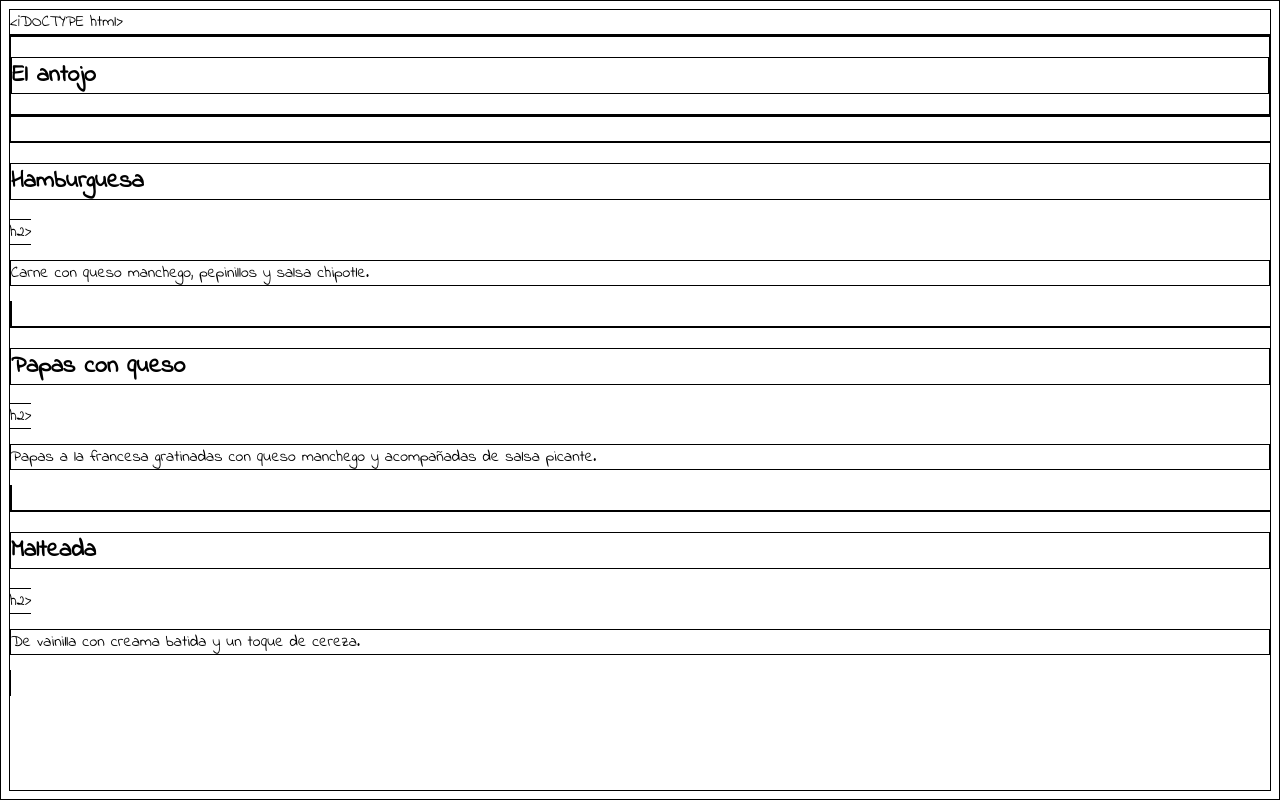
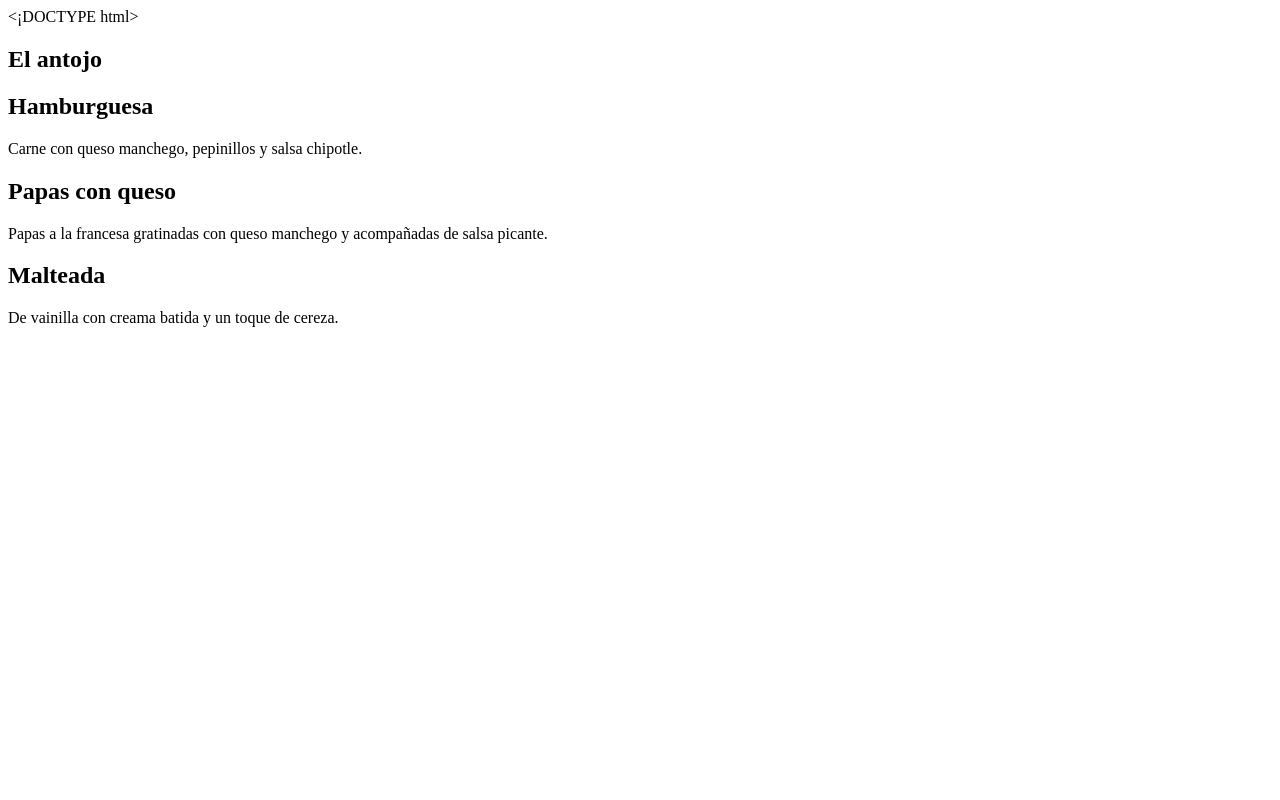
Before and after one commit to rriosgurria/Prototipo-HTML5, a plain HTML site: page index.html in a window 1280 px wide. Drawn offline with Linux system fonts and the light colour scheme.

Commit message:
Adding stylesheet selectors

```diff
--- a/index.html
+++ b/index.html
@@ -18,19 +18,19 @@
 
 			<articles id="one">
 				<div class="circle-image"></div>
-				<h2> Hamburguesa </h2>h2>
+				<h2> Hamburguesa </h2>
 				<P> Carne con queso manchego, pepinillos y salsa chipotle. </P>
 			</articles>
 
 			<articles id="two">
 				<div class="circle-image"></div>
-				<h2> Papas con queso </h2>h2>
+				<h2> Papas con queso </h2>
 				<P> Papas a la francesa gratinadas con queso manchego y acompañadas de salsa picante. </P>
 			</articles>
 
 			<articles id="three">
 				<div class="circle-image"></div>
-				<h2> Malteada </h2>h2>
+				<h2> Malteada </h2>
 				<P> De vainilla con creama batida y un toque de cereza. </P>
 			</articles>
 
--- a/style.css
+++ b/style.css
@@ -1,4 +1,31 @@
-*{
-	border: 1px solid black;
-	font-family: 'Indie Flower', cursive;
+body{
+
 }
+
+#wrapper{
+
+}
+
+#Title{
+
+}
+
+#platillos{
+
+}
+
+#one{
+
+}
+
+#two{
+
+}
+
+#three{
+
+}
+
+.circle-image{
+
+}
```
